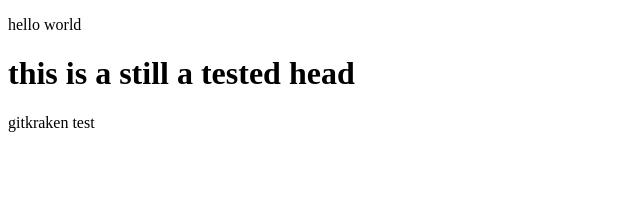
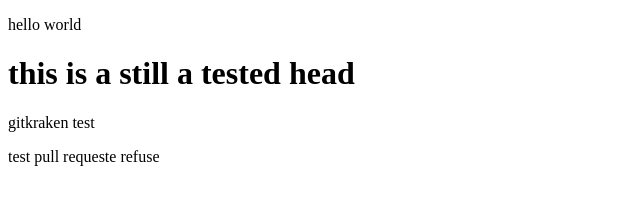
Before and after one commit to YilingCAI/Frontend_project, a plain HTML site: page index.html in a window 1280 px wide. Shown: the whole page, without its empty margins (0-640 px from the left). Drawn offline with Linux system fonts and the light colour scheme.

Commit message:
# This is a combination of 2 commits. # This is the 1st commit message:
only one commit

# This is the commit message #2:

pull requeste refuse test

```diff
--- a/index.html
+++ b/index.html
@@ -10,5 +10,6 @@
         <p>hello world</p>
         <h1>this is a still a tested head</h1>
         <p>gitkraken test</p>
+        <p>test pull requeste refuse</p>
     </body>
 </html>
```
